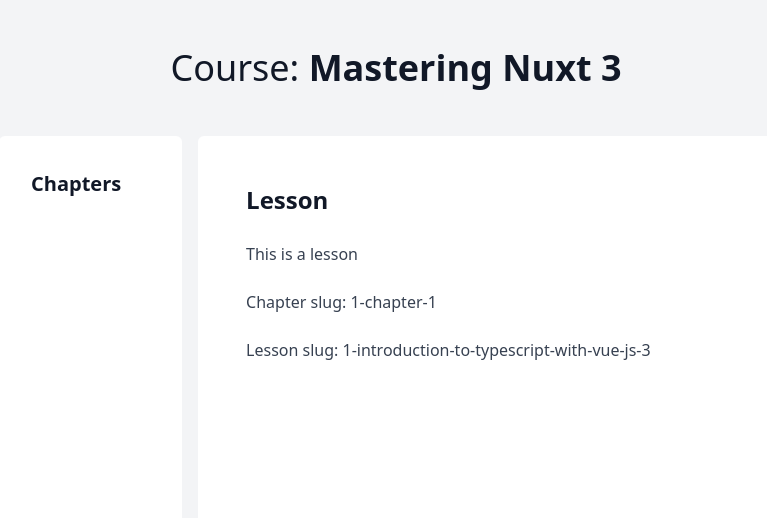
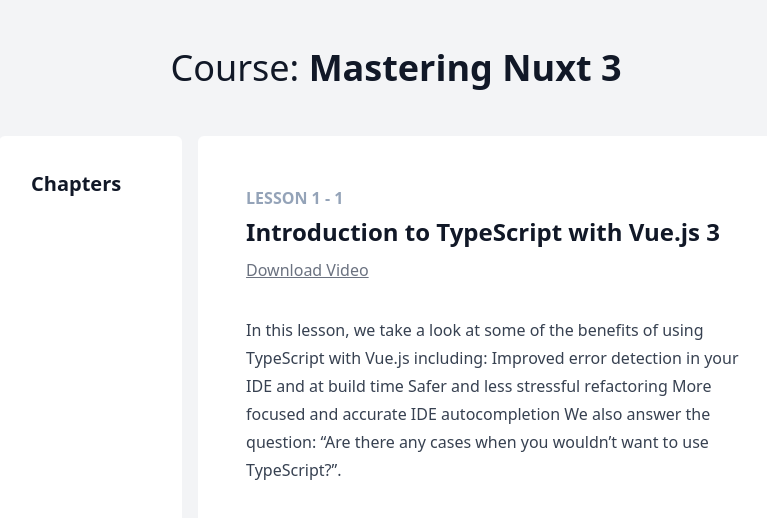
Before and after one commit to dudd1ts/nuxt-mastering, a Nuxt app: page /course/1-chapter-1/1-introduction-to-typescript-with-vue-js-3 in a window 1280 px wide. Shown: the top 518 px of the page, without its empty margins (244-1011 px from the left). Built offline with nearby package versions, Linux system fonts and the light colour scheme.

Commit message:
Add course data

```diff
--- /dev/null
+++ b/composables/courseData.js
@@ -0,0 +1,139 @@
+export default {
+  title: "TypeScript with Vue.js 3",
+  chapters: [
+    {
+      title: "Chapter 1",
+      slug: "1-chapter-1",
+      number: 1,
+      lessons: [
+        {
+          title: "Introduction to TypeScript with Vue.js 3",
+          slug: "1-introduction-to-typescript-with-vue-js-3",
+          number: 1,
+          downloadUrl:
+            "https://vueschool.io/lessons/introduction-to-typescript-with-vue-js-3",
+          videoId: 684236333,
+          text: `In this lesson, we take a look at some of the benefits of using TypeScript with Vue.js including:
+
+Improved error detection in your IDE and at build time
+Safer and less stressful refactoring
+More focused and accurate IDE autocompletion
+
+We also answer the question: “Are there any cases when you wouldn’t want to use TypeScript?”.`,
+        },
+        {
+          title: "TypeScript in Vue Components",
+          slug: "2-typescript-in-vue-components",
+          number: 2,
+          downloadUrl:
+            "https://vueschool.io/lessons/typescript-in-vue-components",
+          videoId: 684012498,
+          text: `In this lesson, we learn how to direct Vue Single File Components to work with typescript.`,
+        },
+        {
+          title: "Typing Component Events",
+          slug: "3-typing-component-events",
+          number: 3,
+          downloadUrl: "https://vueschool.io/lessons/typing-component-events",
+          sourceUrl: "https://vueschool.io/lessons/typing-component-events",
+          videoId: 686921522,
+          text: `In this lesson, we learn how to type the payload of component events in Vue and TypeScript.`,
+        },
+      ],
+    },
+    {
+      title: "Chapter 2",
+      slug: "2-chapter-2",
+      number: 2,
+      lessons: [
+        {
+          title: "Using TypeScript with the Options API in Components",
+          slug: "1-using-typescript-with-the-options-api-in-components",
+          number: 1,
+          downloadUrl:
+            "https://vueschool.io/lessons/using-typescript-with-the-options-api-in-components",
+          sourceUrl:
+            "https://vueschool.io/lessons/using-typescript-with-the-options-api-in-components",
+          videoId: 688503389,
+          text: `In this lesson, we learn how to use TypeScript with the Vue.js Options API to type things such as component props, computed props, and events.`,
+        },
+        {
+          title: "Declaring and Typing Component Props",
+          slug: "2-declaring-and-typing-component-props",
+          number: 2,
+          downloadUrl:
+            "https://vueschool.io/lessons/declaring-and-typing-component-props",
+          sourceUrl:
+            "https://vueschool.io/lessons/declaring-and-typing-component-props",
+          videoId: 688500728,
+          text: `In this lesson, we’ll examine how to use TypeScript to define types for Vue component props. Along the way, you’ll also get a first hand look at the great DX this provides for interacting with those components.`,
+        },
+        {
+          title: "TypeScript in Vue Components",
+          slug: "3-typescript-in-vue-components",
+          number: 3,
+          downloadUrl:
+            "https://vueschool.io/lessons/typescript-in-vue-components",
+          videoId: 684012498,
+          text: `In this lesson, we learn how to direct Vue Single File Components to work with typescript.`,
+        },
+        {
+          title: "Typing Component Events",
+          slug: "4-typing-component-events",
+          number: 4,
+          downloadUrl: "https://vueschool.io/lessons/typing-component-events",
+          sourceUrl: "https://vueschool.io/lessons/typing-component-events",
+          videoId: 686921522,
+          text: `In this lesson, we learn how to type the payload of component events in Vue and TypeScript.`,
+        },
+      ],
+    },
+    {
+      title: "Chapter 3",
+      slug: "3-chapter-3",
+      number: 3,
+      lessons: [
+        {
+          title: "Using TypeScript with the Options API in Components",
+          slug: "1-using-typescript-with-the-options-api-in-components",
+          number: 1,
+          downloadUrl:
+            "https://vueschool.io/lessons/using-typescript-with-the-options-api-in-components",
+          sourceUrl:
+            "https://vueschool.io/lessons/using-typescript-with-the-options-api-in-components",
+          videoId: 688503389,
+          text: `In this lesson, we learn how to use TypeScript with the Vue.js Options API to type things such as component props, computed props, and events.`,
+        },
+        {
+          title: "Declaring and Typing Component Props",
+          slug: "2-declaring-and-typing-component-props",
+          number: 2,
+          downloadUrl:
+            "https://vueschool.io/lessons/declaring-and-typing-component-props",
+          sourceUrl:
+            "https://vueschool.io/lessons/declaring-and-typing-component-props",
+          videoId: 688500728,
+          text: `In this lesson, we’ll examine how to use TypeScript to define types for Vue component props. Along the way, you’ll also get a first hand look at the great DX this provides for interacting with those components.`,
+        },
+        {
+          title: "TypeScript in Vue Components",
+          slug: "3-typescript-in-vue-components",
+          number: 3,
+          downloadUrl:
+            "https://vueschool.io/lessons/typescript-in-vue-components",
+          videoId: 684012498,
+          text: `In this lesson, we learn how to direct Vue Single File Components to work with typescript.`,
+        },
+        {
+          title: "Typing Component Events",
+          slug: "4-typing-component-events",
+          number: 4,
+          downloadUrl: "https://vueschool.io/lessons/typing-component-events",
+          sourceUrl: "https://vueschool.io/lessons/typing-component-events",
+          videoId: 686921522,
+          text: `In this lesson, we learn how to type the payload of component events in Vue and TypeScript.`,
+        },
+      ],
+    },
+  ],
+}
--- /dev/null
+++ b/composables/useCourse.ts
@@ -0,0 +1,5 @@
+import courseData from "./courseData"
+
+export const useCourse = () => {
+  return courseData
+}
--- a/nuxt.config.ts
+++ b/nuxt.config.ts
@@ -1,7 +1,4 @@
 // https://nuxt.com/docs/api/configuration/nuxt-config
 export default defineNuxtConfig({
-  imports: {
-    autoImport: false,
-  },
   modules: ["@nuxtjs/tailwindcss", "@vueuse/nuxt"],
-});
+})
--- a/package.json
+++ b/package.json
@@ -10,7 +10,7 @@
     "lint:js": "eslint --ext \".ts,.vue\" --ignore-path .gitignore .",
     "lint:prettier": "prettier --check .",
     "lint": "npm lint:js && npm lint:prettier",
-    "lintfix": "prettier --write --list-different . && npm lint:js --fix"
+    "lintfix": "prettier --write --list-different . && npm run lint:js --fix"
   },
   "devDependencies": {
     "@nuxtjs/eslint-config-typescript": "^12.0.0",
--- a/pages/course/[chapterSlug]/[lessonSlug].vue
+++ b/pages/course/[chapterSlug]/[lessonSlug].vue
@@ -1,6 +1,42 @@
 <template>
-  <h2>Lesson</h2>
-  <p>This is a lesson</p>
-  <p>Chapter slug: {{ $route.params.chapterSlug }}</p>
-  <p>Lesson slug: {{ $route.params.lessonSlug }}</p>
+  <div>
+    <p class="mt-0 uppercase font-bold text-slate-400 mb-1">
+      Lesson {{ chapter.number }} - {{ lesson.number }}
+    </p>
+    <h2 class="my-0">{{ lesson.title }}</h2>
+    <div class="flex space-x-4 mt-2 mb-8">
+      <a
+        v-if="lesson.sourceUrl"
+        class="font-normal text-md text-gray-500"
+        :href="lesson.sourceUrl"
+      >
+        Download Source Code
+      </a>
+      <a
+        v-if="lesson.downloadUrl"
+        class="font-normal text-md text-gray-500"
+        :href="lesson.downloadUrl"
+      >
+        Download Video
+      </a>
+    </div>
+    <p>{{ lesson.text }}</p>
+  </div>
 </template>
+
+<script setup>
+const course = useCourse()
+const route = useRoute()
+
+const chapter = computed(() => {
+  return course.chapters.find(
+    (chapter) => chapter.slug === route.params.chapterSlug
+  )
+})
+
+const lesson = computed(() => {
+  return chapter.value.lessons.find(
+    (lesson) => lesson.slug === route.params.lessonSlug
+  )
+})
+</script>
--- a/tailwind.config.js
+++ b/tailwind.config.js
@@ -5,4 +5,4 @@
     extend: {},
   },
   plugins: [require("@tailwindcss/typography")],
-};
+}
```
Also changed, not shown: .eslintrc.cjs, 1 other file (tests, documents, lock files or other folders).
